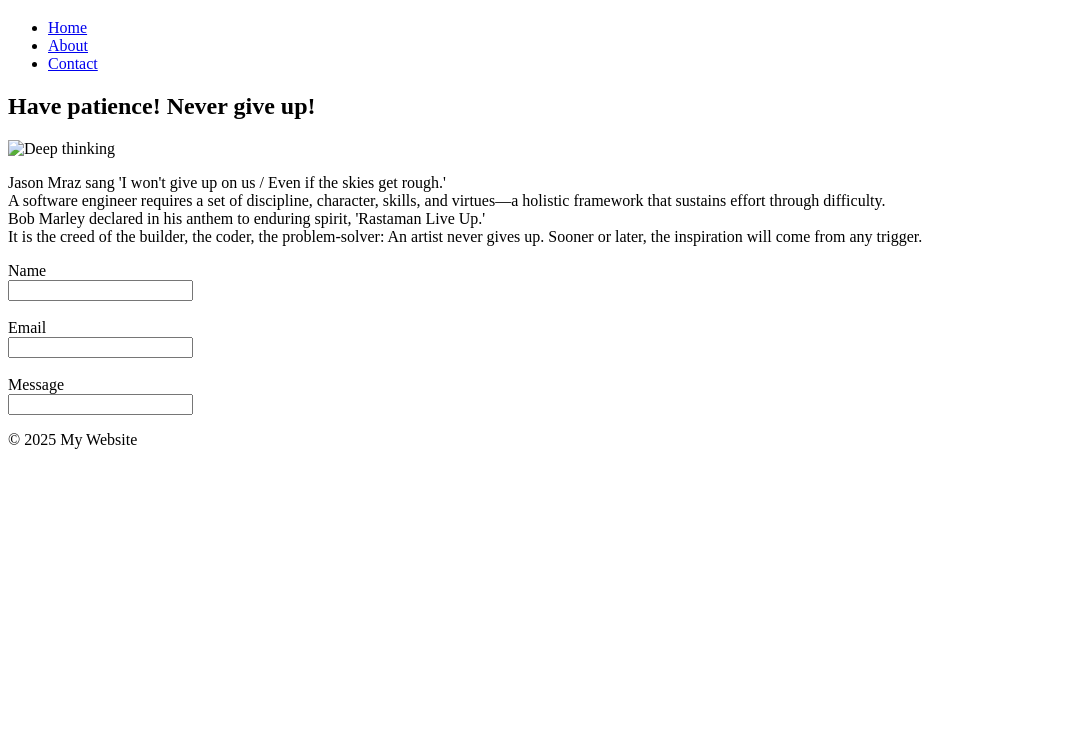
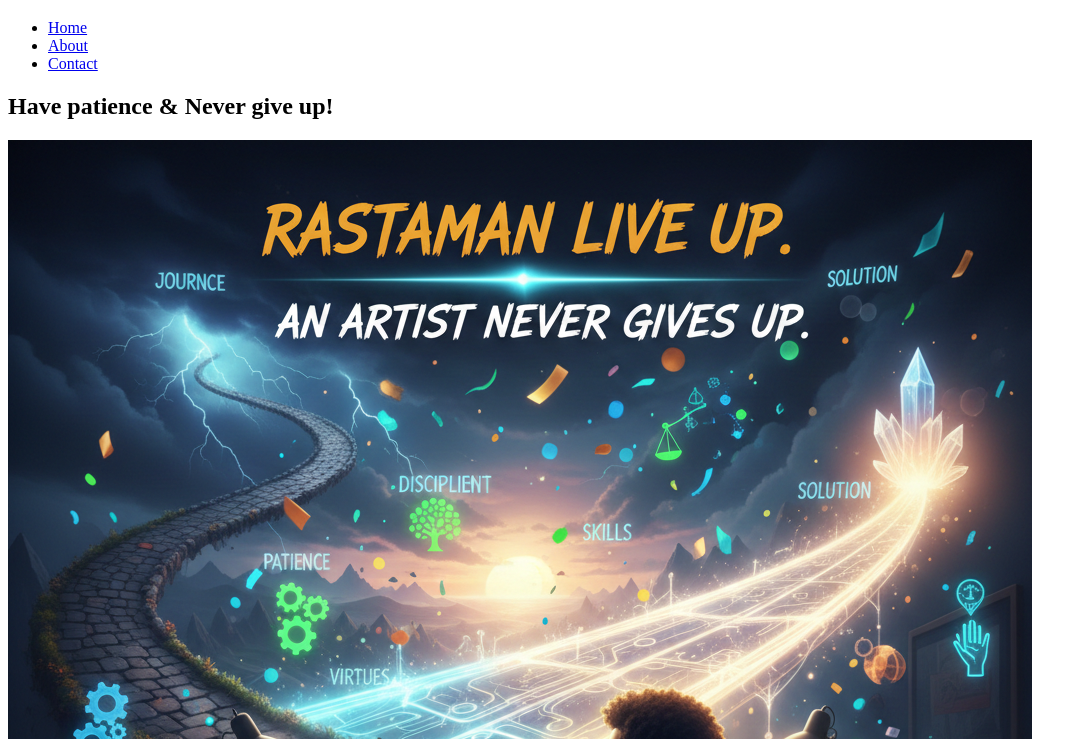
Before and after one commit to xpieemma/website-project-lab, a plain HTML site: page index.html in a window 1280 px wide. Shown: the part 61-800 px from the top of the page, without its empty margins (0-1087 px from the left). Drawn offline with Linux system fonts and the light colour scheme.

Commit message:
image failure fixed

```diff
--- a/index.html
+++ b/index.html
@@ -15,8 +15,8 @@
   </ul>
 </nav>
 <section>
-  <h2>Have patience! Never give up!</h2>
-    <img src="assets/imgTouse_.png" alt="Deep thinking">
+  <h2>Have patience & Never give up!</h2>
+    <img src="img/imgTouse_.png" alt="Deep thinking">
     <p>  Jason Mraz sang 'I won't give up on us / Even if the skies get rough.'
 
 <br>A software engineer requires a set of discipline, character, skills, and virtues—a holistic framework that sustains effort through difficulty.
```
